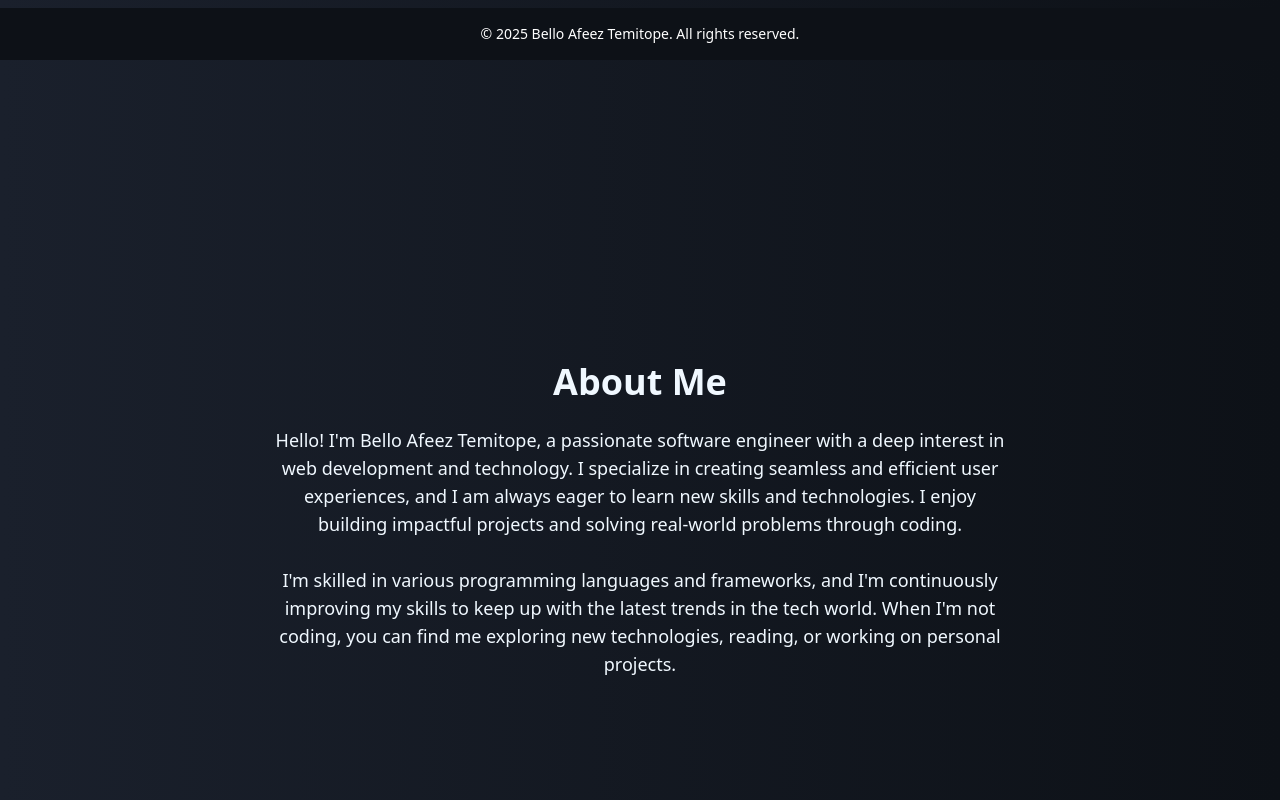
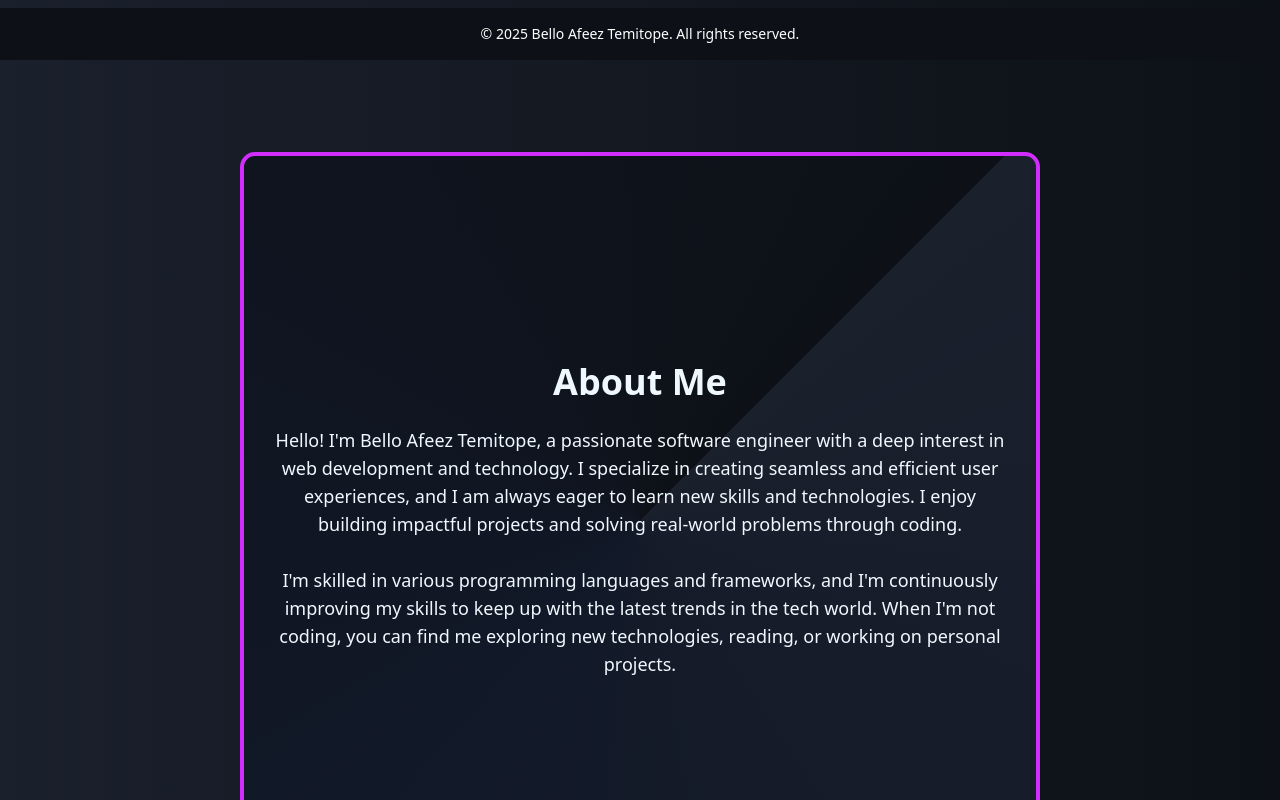
Before and after one commit to AfeezTemitope/Portfolioo, a React (Vite) app: page / in a window 1280 px wide. Shown: the part 740-1540 px from the top of the page. Built offline with nearby package versions, Linux system fonts and the light colour scheme.

Commit message:
added keeyframes to my AboutMe

```diff
--- a/src/App.css
+++ b/src/App.css
@@ -1,7 +1,77 @@
 @import 'tailwindcss';
 
 html{
-  background-color: #0D1117;
   color: aliceblue;
   scroll-behavior: smooth;
 }
+
+
+#about {
+  position: relative;
+  padding: 3rem;
+  /*background: #f8f9fa;*/
+  border-radius: 15px;
+  overflow: hidden;
+  z-index: 1;
+}
+
+#about h2 p{
+  position: relative;
+  z-index: 2;
+}
+
+
+.border-container {
+  position: absolute;
+  top: 0;
+  left: 0;
+  right: 0;
+  bottom: 0;
+  border: 4px solid transparent;
+  margin: 2rem;
+  border-radius: 15px;
+  background: conic-gradient(from 45deg, #1a202c, #111827, #0D1117);
+  animation: borderGlow 3s ease-in-out infinite, gradientAnimation 3s ease-in-out infinite;
+  z-index: -1;
+}
+
+@keyframes borderGlow {
+  0% {
+    border-color: #ff00ff;
+  }
+  50% {
+    border-color: #00fff6;
+  }
+  100% {
+    border-color: #e7ff00;
+  }
+}
+
+#about h2::before, #about h2::after {
+  content: "";
+  position: absolute;
+  width: 50%;
+  height: 3px;
+  transition: all 0.3s ease;
+}
+
+#about h2::before {
+  top: -10px;
+  left: 0;
+}
+
+#about h2::after {
+  bottom: -10px;
+  right: 0;
+}
+
+
+#about h2:hover::before {
+  left: 50%;
+  transform: translateX(-50%);
+}
+
+#about h2:hover::after {
+  right: 50%;
+  transform: translateX(50%);
+}
--- a/src/App.tsx
+++ b/src/App.tsx
@@ -8,7 +8,7 @@ import Project from "./components/Project.tsx";
 
 function App() {
     return (
-        <div className="flex flex-col bg-gradient-to-r from-[#1a202c] to-[#0D1117] text-aliceblue min-h-screen">
+        <div className="flex flex-col bg-gradient-to-r from-[#1a202c] to-[#0D1117] text-aliceblue min-h-screen items-center justify-center">
             <NavBar />
             <Header />
             <AboutMe/>
--- a/src/components/AboutMe.tsx
+++ b/src/components/AboutMe.tsx
@@ -1,12 +1,14 @@
 const AboutMe = () => {
     return (
-        <div id="about" className="min-h-screen  flex flex-col justify-center items-center py-10">
+        <div id="about" className="min-h-screen flex flex-col justify-center items-center relative">
             <h2 className="text-4xl font-bold text-center mb-6">About Me</h2>
             <p className="text-lg max-w-3xl text-center px-4">
                 Hello! I'm Bello Afeez Temitope, a passionate software engineer with a deep interest in web development and technology. I specialize in creating seamless and efficient user experiences, and I am always eager to learn new skills and technologies. I enjoy building impactful projects and solving real-world problems through coding.
                 <br /><br />
                 I'm skilled in various programming languages and frameworks, and I'm continuously improving my skills to keep up with the latest trends in the tech world. When I'm not coding, you can find me exploring new technologies, reading, or working on personal projects.
             </p>
+
+            <div className="border-container"></div>
         </div>
     );
 };
--- a/src/components/Project.tsx
+++ b/src/components/Project.tsx
@@ -60,9 +60,12 @@ const Project = () => {
                         >
                             Visit Project
                         </a>
+
                     </div>
                 ))}
+
             </div>
+
         </div>
     );
 };
```
Also changed, not shown: src/components/Stack.tsx (+28 -28 lines).
